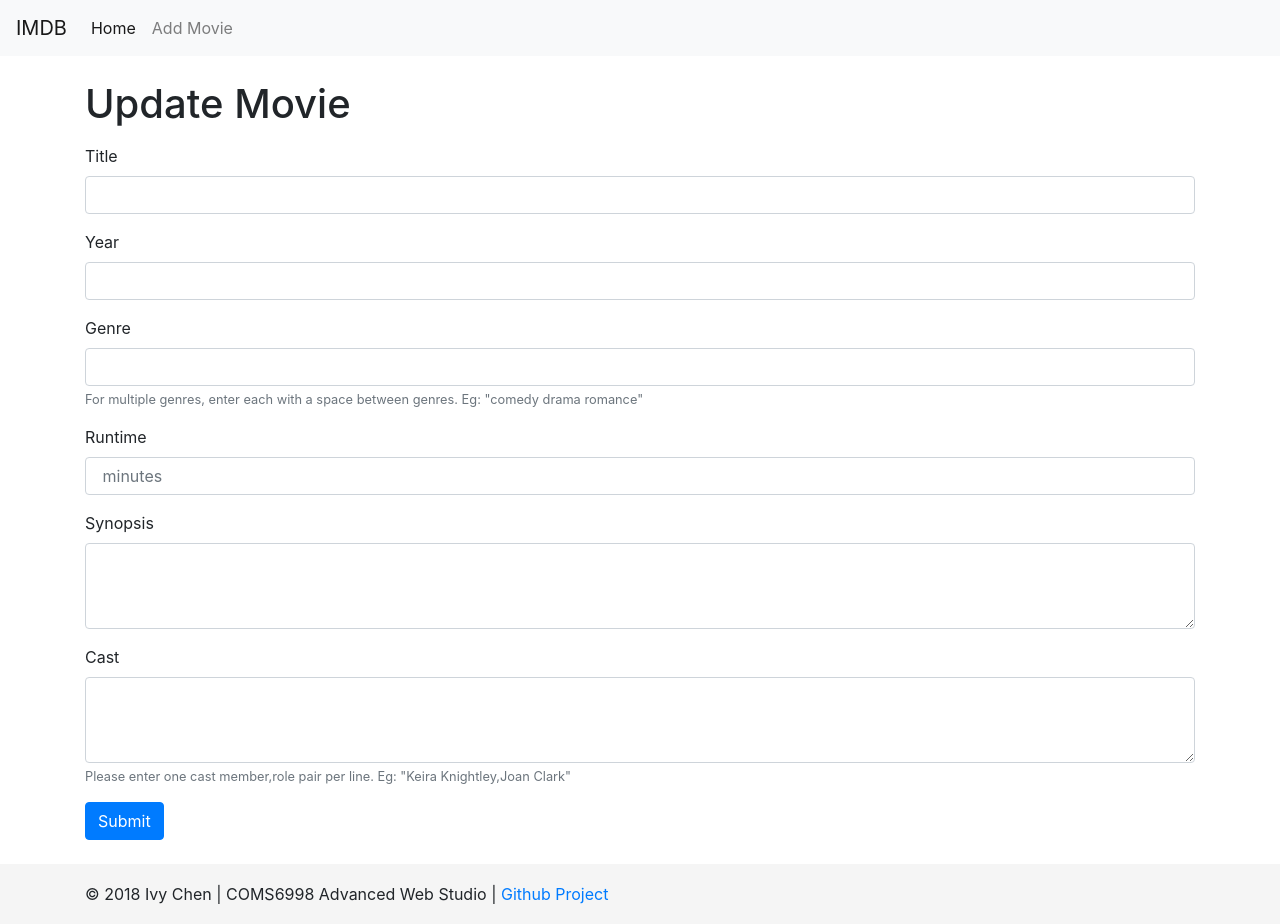
After one commit to ivychen/COMS6998-AdvWebStudio, a Flask app: template Assignments/imdb/templates/updateMovie.html in a window 1280 px wide. The commit adds this page. Run offline with Flask 2, Linux system fonts and the light colour scheme; the template is opened without the code that fills it, so the values that code supplies are empty; some libraries are stand-ins or nearby versions.

Commit message:
Fixed adding, update-movie hotfix

```diff
--- a/Assignments/imdb/app.py
+++ b/Assignments/imdb/app.py
@@ -42,20 +42,73 @@ def cast(id):
 
 @app.route('/addMovie', methods=['POST', 'GET'])
 def addMovie():
+    if request.method == 'POST':
+        title = request.form['title']
+        year = request.form['year']
+        genre = request.form['genre']
+        runtime = request.form['runtime']
+        overview = request.form['overview']
+        castList = list(request.form['cast'].split('\n'))
+        cast = [tuple(c.split(',')) for c in castList]
+        print(cast)
+
+        # Add movie to db
+        m = models.Movie(title=title, year=year, genre=genre, runtime=runtime, overview=overview)
+        db.session.add(m)
+        db.session.commit()
+        db.session.refresh(m)
+
+        # Add any new cast members with their roles only if new name
+        for name,role in cast:
+            t = models.Talent(name=name)
+            # Check if the actor already exists
+            exists = models.Talent.query.filter_by(name=name).first()
+            if not exists:
+                db.session.add(t)
+                db.session.commit()
+                db.session.refresh(t)
+                statement = models.stars.insert().values(movieId=m.id, talentId=t.tid, role=role)
+            else:
+                statement = models.stars.insert().values(movieId=m.id, talentId=exists.tid, role=role)
+
+            db.session.execute(statement)
+            db.session.commit()
+
+        return redirect('/movie/' + str(m.id))
+
     return render_template('addMovie.html')
+
+@app.route('/updateMovie/<id>', methods=['POST', 'GET'])
+def updateMovie(id):
+    movie_data = models.Movie.query.get(id)
+    cast = db.session.query(models.Talent.name, models.stars)\
+        .join(models.stars)\
+        .filter_by(movieId=movie_data.id).all()
+
+    castDefault = ""
+    for c in cast:
+        castDefault = castDefault + str(c.name + "," + c.role) + "\n"
+
+    return render_template('updateMovie.html', m=movie_data, cast=cast, castDefault=castDefault)
 
 @app.route('/saveMovie', methods=['POST', 'GET'])
 def save():
-    send_back = {
-        'status': 'failed'
-    }
+    # send_back = {
+    #     'status': 'failed'
+    # }
 
     if request.method == 'POST':
         # data = request.args
         # data = request.get_json(force=True)
-
-        cast = list(request.form['cast'].split('\n'))
-        movies.addMovie(title=request.form['title'], year=request.form['year'], desc=request.form['description'], cast=cast)
+        m = request.form['id']
+        title = request.form['title']
+        year = request.form['year']
+        genre = request.form['genre']
+        runtime = request.form['runtime']
+        overview = request.form['overview']
+        castList = list(request.form['cast'].split('\n'))
+        cast = [tuple(c.split(',')) for c in castList]
+        print(cast)
         # db.session.add(newMovie)
         # db.session.commit()
 
--- a/Assignments/imdb/models.py
+++ b/Assignments/imdb/models.py
@@ -21,8 +21,10 @@ class Movie(db.Model):
 
 class Talent(db.Model):
     tid = db.Column(db.Integer, primary_key=True)
-    name = db.Column(db.String(140), nullable=False)
+    name = db.Column(db.String(140), nullable=False, unique=True)
     # movie_id = db.Column(db.Integer, db.ForeignKey('movies.id'), nullable=False)
 
     def __repr__(self):
         return '<Talent {}>'.format(self.name)
+
+# https://stackoverflow.com/questions/38654624/flask-sqlalchemy-many-to-many-relationship-new-attribute
--- a/Assignments/imdb/templates/movie.html
+++ b/Assignments/imdb/templates/movie.html
@@ -17,6 +17,8 @@
         {% endfor %}
       </ul>
     </div>
+    <a href="/updateMovie/{{ movie_data.id }}" class="btn btn-primary">Update</a>
+
     <form action="/deleteMovie" method="POST">
       <div class="form-group" hidden>
         <label for="id">ID</label>
--- /dev/null
+++ b/Assignments/imdb/templates/updateMovie.html
@@ -0,0 +1,47 @@
+{% extends "base.html" %}
+{% block title %} IMDB {% endblock %}
+
+{% block body %}
+  {% block content %}
+    <div>
+      <h1 class="page-header">Update Movie</h1>
+
+      <form action="/saveMovie" method="POST">
+        <div class="form-group" hidden>
+          <label for="id">ID</label>
+          <input type="text" name="id" class="form-control-plaintext" id="id" aria-describedby="idHelp" value="{{ m.id }}" readonly>
+        </div>
+        <div class="form-group">
+          <label for="title">Title</label>
+          <input type="text" name="title" class="form-control" id="title" aria-describedby="titleHelp" placeholder="{{ m.title }}" value="{{ m.title }}">
+        </div>
+        <div class="form-group">
+          <label for="year">Year</label>
+          <input type="text" name="year" class="form-control" id="year" placeholder="{{ m.year }}" value="{{ m.year }}">
+        </div>
+        <div class="form-group">
+          <label for="genre">Genre</label>
+          <input type="text" name="genre" class="form-control" id="genre" placeholder="{{ m.genre }}" value="{{ m.genre }}">
+          <small id="emailHelp" class="form-text text-muted">For multiple genres, enter each with a space between genres. Eg: "comedy drama romance"</small>
+        </div>
+        <div class="form-group">
+          <label for="runtime">Runtime</label>
+          <input type="text" name="runtime" class="form-control" id="runtime" placeholder="{{ m.runtime }} minutes" value="{{ m.runtime }}">
+        </div>
+        <div class="form-group">
+          <label for="overview">Synopsis</label>
+          <textarea name="overview" class="form-control" id="overview" rows="3" placeholder="{{ m.overview }}" value="{{ m.overview }}"></textarea>
+        </div>
+        <div class="form-group">
+          <label for="cast">Cast</label>
+          <textarea name="cast" class="form-control" id="cast" rows="3" value="{{ castDefault }}">
+{% for c in cast %}{{ c.name }},{{ c.role}}{% endfor %}
+          </textarea>
+          <small id="emailHelp" class="form-text text-muted">Please enter one cast member,role pair per line. Eg: "Keira Knightley,Joan Clark"</small>
+        </div>
+        <button type="submit" class="btn btn-primary">Submit</button>
+      </form>
+
+    </div>
+  {% endblock %}
+{% endblock %}
```
Also changed, not shown: Assignments/imdb/templates/addMovie.html (+14 -5 lines), Assignments/imdb/app.db (deleted), Assignments/imdb/bkup.db (added), Assignments/imdb/imdb.db.
